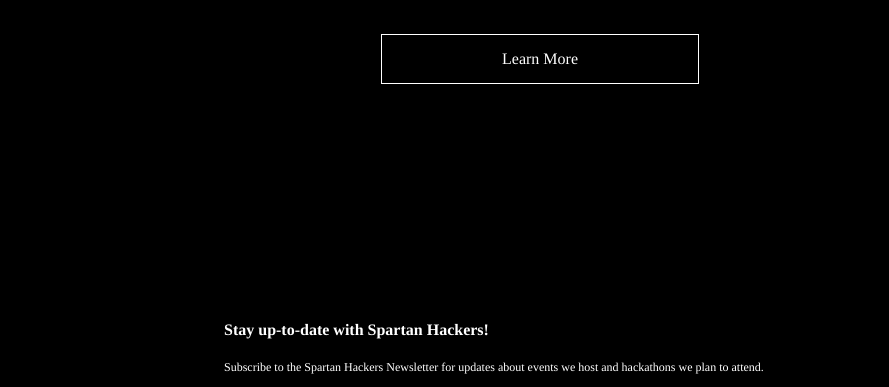
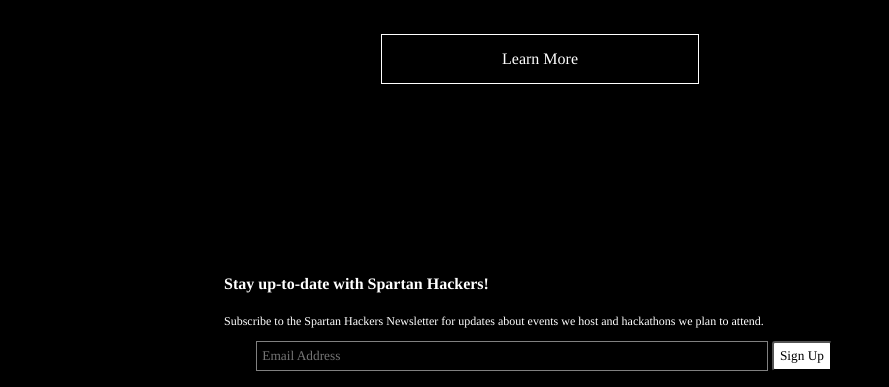
Before and after one commit to jgbakke/SH-Website, a plain HTML site: page index.html in a window 1280 px wide. Shown: the part 413-800 px from the top of the page, without its empty margins (104-993 px from the left). Drawn offline with Linux system fonts and the light colour scheme; a script that the page names is missing.

Commit message:
Mailing list

```diff
--- a/index.html
+++ b/index.html
@@ -20,7 +20,37 @@
 
   <center id="footer">
     <h4>Stay up-to-date with Spartan Hackers!</h4>
+
       <p>Subscribe to the Spartan Hackers Newsletter for updates about events we host and hackathons we plan to attend.</p>
+
+      <div id="mailing">
+            <!--             Begin Mailchimp Signup Form -->
+
+            <div id="mc_embed_signup">
+                <form action="https://spartanhackers.us11.list-manage.com/subscribe/post?u=c4c0006c6308da6ea656d3c03&amp;id=35793dd476" method="post" id="mc-embedded-subscribe-form" name="mc-embedded-subscribe-form" class="validate" target="_blank" novalidate="novalidate">
+                    <div id="mc_embed_signup_scroll" class="form-inline">
+
+                        <input type="email" value="" name="EMAIL" id="mce-EMAIL" aria-required="true" placeholder=" Email Address">
+                        <input type="submit" value="Sign Up" name="subscribe" id="mc-embedded-subscribe" class="button">
+
+                        <div id="mce-responses" class="clear">
+                            <div class="response" id="mce-error-response" style="display:none"></div>
+                            <div class="response" id="mce-success-response" style="display:none"></div>
+                        </div>
+
+                        <!--                 real people should not fill this in and expect good things - do not remove this or risk form bot signups-->
+                        <div style="position: absolute; left: -5000px;" aria-hidden="true">
+                            <input type="text" name="b_c4c0006c6308da6ea656d3c03_35793dd476" tabindex="-1" value="">
+                        </div>
+                    </div>
+                </form>
+            </div>
+
+            <script type="text/javascript" src="//s3.amazonaws.com/downloads.mailchimp.com/js/mc-validate.js"></script><script type="text/javascript">(function($) {window.fnames = new Array(); window.ftypes = new Array();fnames[0]='EMAIL';ftypes[0]='email';fnames[1]='FNAME';ftypes[1]='text';fnames[2]='LNAME';ftypes[2]='text';fnames[3]='ADDRESS';ftypes[3]='address';fnames[4]='PHONE';ftypes[4]='phone';}(jQuery));var $mcj = jQuery.noConflict(true);
+            </script>
+            <!--            End mc_embed_signup-->
+
+        </div>
   </center>
 
 
@@ -83,6 +113,25 @@
         text-align:left;
     }
 
+    #mc-embedded-subscribe {
+        color: black;
+        min-width: 40px;
+        height: 30px;
+        background-color: white;
+        border-radius:3px;
+    }
+
+    #mce-EMAIL{
+        height: 30px;
+        background-color: black;
+        border:1px solid gray;
+        width: 80%;
+    }
+
+    #mc_embed_signup_scroll{
+        width:50%;
+    }
+
     </style>
 
 </body>
```
